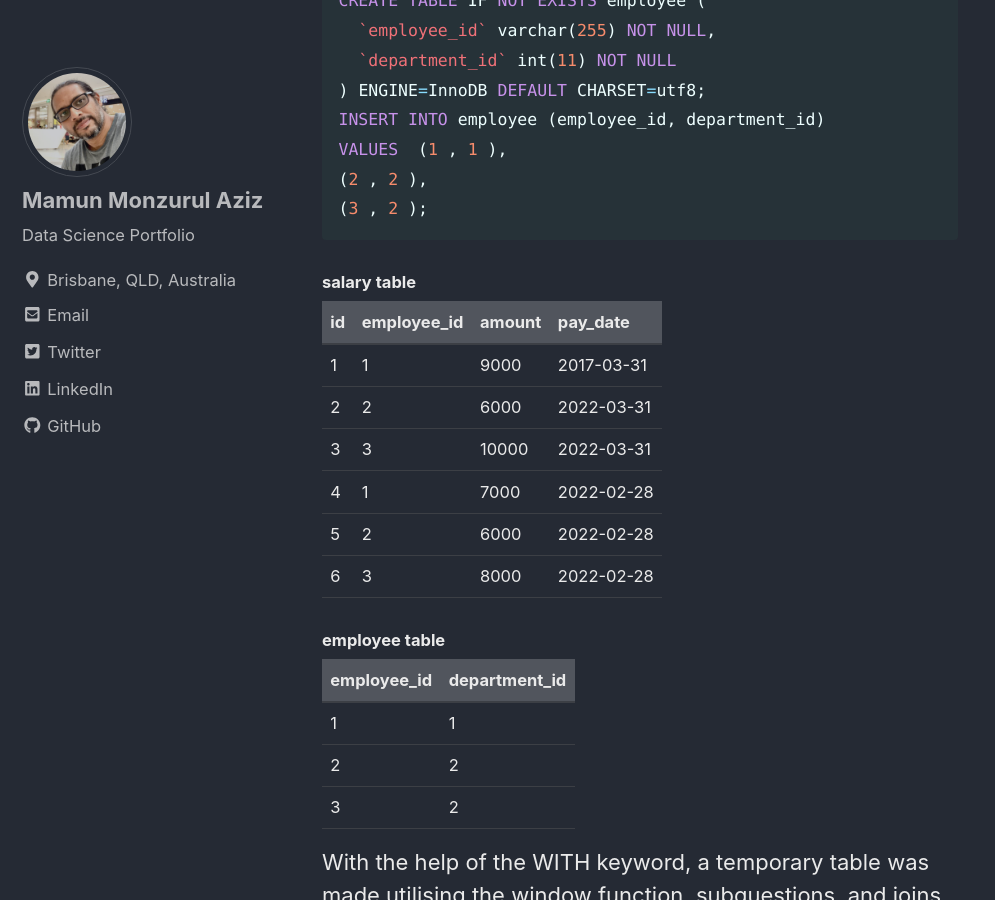
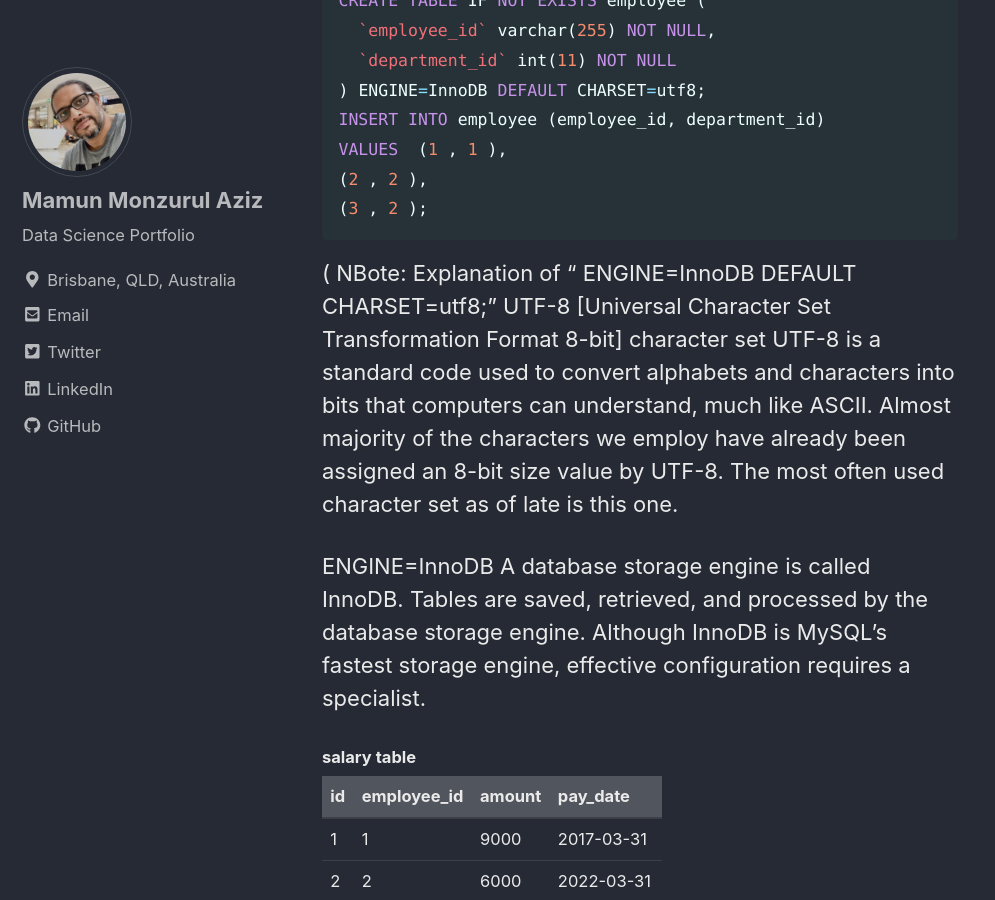
Before and after one commit to mamunmaziz/mamunmaziz.github.io, a Jekyll site: the page built from _posts/2022-12-12-MYSQL Examples.md, in a window 1280 px wide and 900 px high, scrolled down 1768 px. Shown: the whole window, without its empty margins (0-995 px from the left). Built offline with Jekyll 4.4.1, drawn with Linux system fonts in a browser that asks for light colours; cached includes are drawn as plain includes; nearby versions of some CDN libraries; emoji names are drawn with the system emoji font.

Commit message:
Update 2022-12-12-MYSQL Examples.md

````diff
--- a/_posts/2022-12-12-MYSQL Examples.md
+++ b/_posts/2022-12-12-MYSQL Examples.md
@@ -53,6 +53,13 @@ VALUES  (1 , 1 ),
 (2 , 2 ),
 (3 , 2 );
 ```
+( NBote:  Explanation of " ENGINE=InnoDB DEFAULT CHARSET=utf8;"
+UTF-8 [Universal Character Set Transformation Format 8-bit] character set
+UTF-8 is a standard code used to convert alphabets and characters into bits that computers can understand, much like ASCII. Almost majority of the characters we employ have already been assigned an 8-bit size value by UTF-8. The most often used character set as of late is this one.
+
+ENGINE=InnoDB
+A database storage engine is called InnoDB. Tables are saved, retrieved, and processed by the database storage engine. Although InnoDB is MySQL's fastest storage engine, effective configuration requires a specialist.
+
 #### salary table
 
 |id |employee_id|amount|pay_date  |
````
